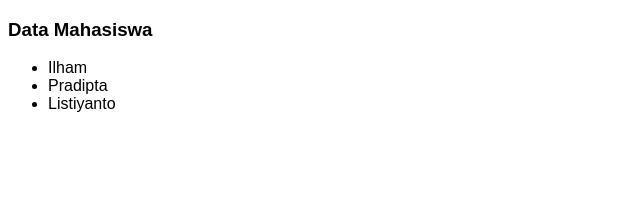
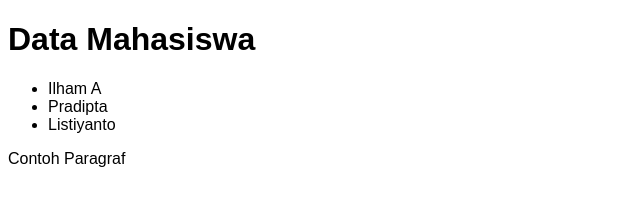
Before and after one commit to AMTATO/Git, a plain HTML site: page index.html in a window 1280 px wide. Shown: the whole page, without its empty margins (0-640 px from the left). Drawn offline with Linux system fonts and the light colour scheme.

Commit message:
Mengubah file index.html

```diff
--- a/index.html
+++ b/index.html
@@ -10,12 +10,13 @@
 </head>
 
 <body>
-    <h3>Data Mahasiswa</h3>
+    <h1>Data Mahasiswa</h1>
     <ul>
-        <li>Ilham</li>
+        <li>Ilham A</li>
         <li>Pradipta</li>
         <li>Listiyanto</li>
     </ul>
+    <p>Contoh Paragraf</p>
 </body>
 
 </html>
```
